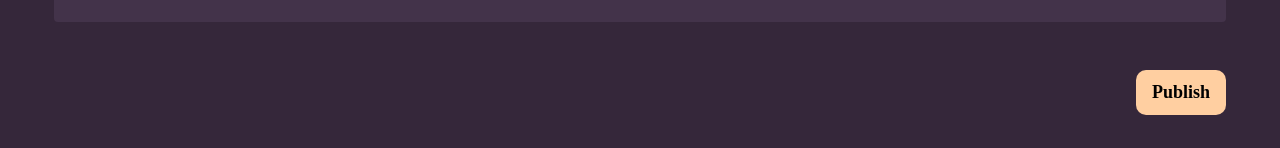
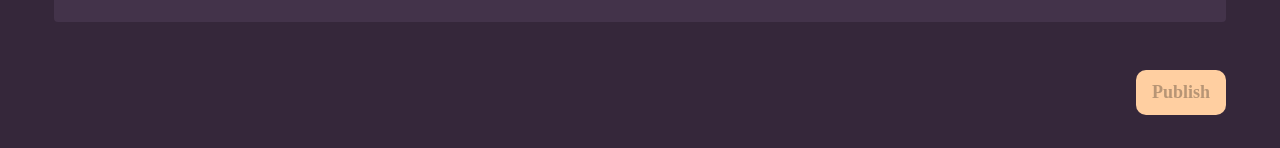
Before and after one commit to XbatzoX/poll-app, an Angular app: page /draft in a window 1280 px wide. Shown: the part 681-829 px from the top of the page. Built offline with nearby package versions, Linux system fonts and the light colour scheme; a web font is replaced by a local one.

Commit message:
added output from child to parent component

```diff
--- a/src/app/shared/components/create-survey-form/create-survey-form.ts
+++ b/src/app/shared/components/create-survey-form/create-survey-form.ts
@@ -1,4 +1,4 @@
-import { Component, ElementRef, HostListener, signal, viewChild } from '@angular/core';
+import { Component, ElementRef, HostListener, output, signal, viewChild } from '@angular/core';
 import { FormArray, FormControl, FormGroup, FormsModule, ReactiveFormsModule, Validators } from '@angular/forms';
 import { dummyQuestionObj, NewSurvey } from '../../interfaces/new-survey';
 import { AnswerModel } from '../../models/answermodel';
@@ -39,6 +39,7 @@ export class CreateSurveyForm {
   isOpen = signal(false);
   dropDownBox = viewChild<ElementRef>('dropdownRef');
   // isNewAnswerAvailable = signal(false);
+  isFormValid = output<boolean>();
 
   selectCategory(value:string, event: MouseEvent){
     event.stopPropagation();
@@ -88,6 +89,7 @@ export class CreateSurveyForm {
     console.log(this.questions);
     this.addNewFormGroup();
     console.log(this.surveyForm.value);
+    this.isFormValid.emit(true);
   }
 
   surveyForm = new FormGroup({
--- a/src/app/shared/components/create-survey/create-survey.html
+++ b/src/app/shared/components/create-survey/create-survey.html
@@ -12,9 +12,9 @@
                 </button>
             </div>
         </header>
-        <app-create-survey-form class="appForm"></app-create-survey-form>
+        <app-create-survey-form (isFormValid)="checkForm($event)" class="appForm"></app-create-survey-form>
         <div class="btnPublishContainer">
-            <button class="btn btn--primary">
+            <button class="btn btn--primary" [disabled]="!formInputsValid">
                 <span>Publish</span>
                 <img src="assets/icons/check.svg" alt="check icon" class="btn--primary__iconAdd">
             </button>
--- a/src/app/shared/components/create-survey/create-survey.ts
+++ b/src/app/shared/components/create-survey/create-survey.ts
@@ -10,8 +10,18 @@ import { CreateSurveyForm } from '../create-survey-form/create-survey-form';
 })
 export class CreateSurvey {
   router = inject(Router);
+  formInputsValid = false;
 
   cancelDraft(){
     this.router.navigate(['']);
   }
+
+  checkForm(valid:boolean){
+    if(valid){
+      this.formInputsValid = true;
+    }else{
+      this.formInputsValid = false;
+    }
+    console.log(this.formInputsValid);
+  }
 }
--- a/src/styles/components/_buttons.scss
+++ b/src/styles/components/_buttons.scss
@@ -51,6 +51,21 @@
                 opacity: 1;
             }
         }
+
+        &:disabled{
+            animation: none;
+            padding-right: map.get(var.$sizes, m);
+            background-color: map.get(var.$colors, button-bg-survey);
+            cursor: not-allowed;
+
+            .btn--primary__iconAdd{
+                opacity: 0;
+            }
+
+            .btn--primary__iconCheck{
+                opacity: 0;
+            }
+        }
     }
 
     &--secondary{
```
